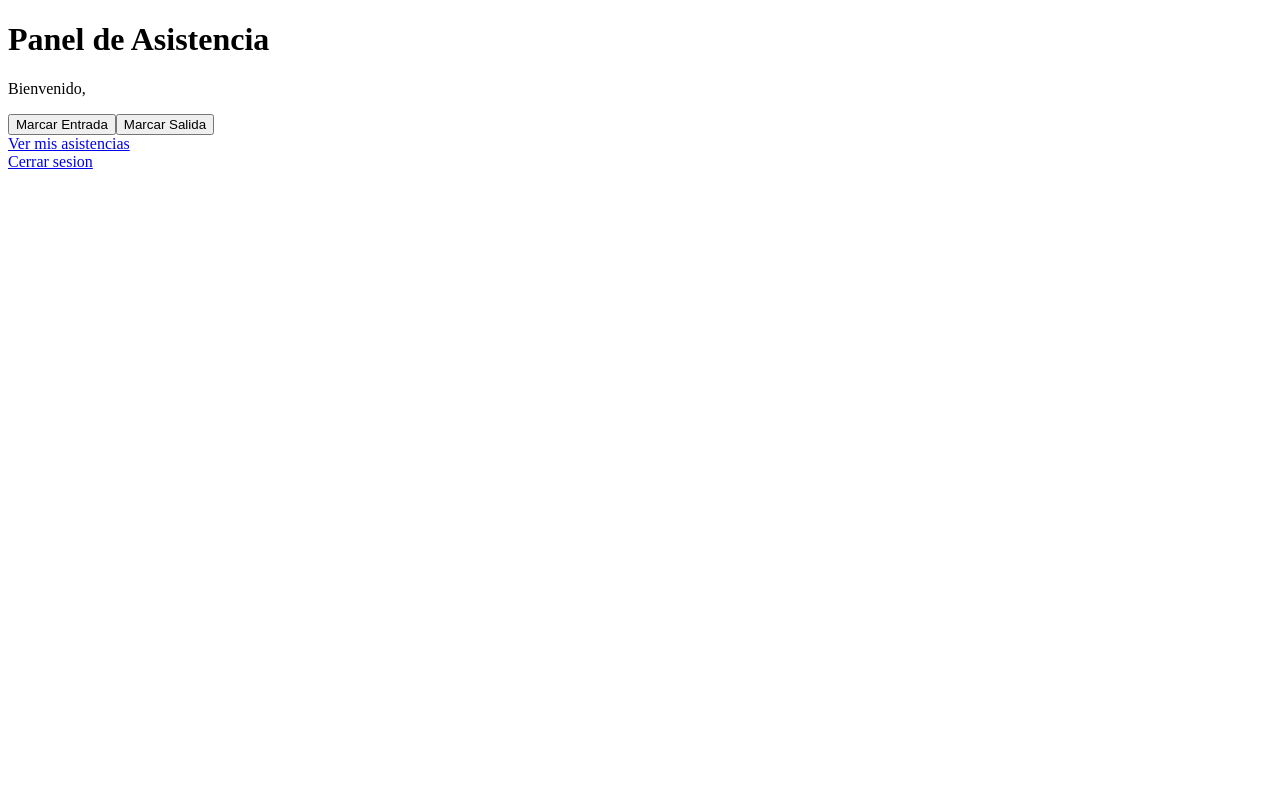
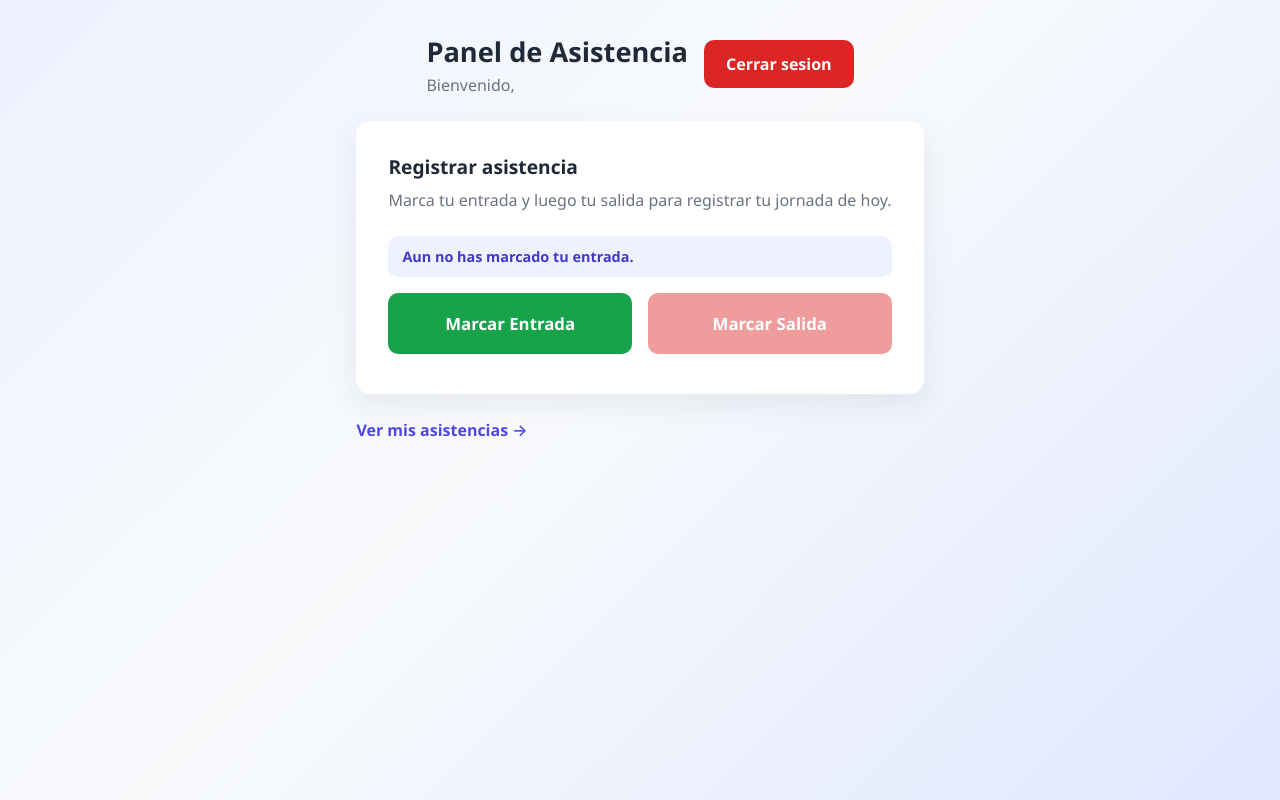
Before and after one commit to Salmon5g/PaginaRegistroAsistencia, a Nuxt app in the folder sistema de registro de asistencia de empleados/client/: page /panel in a window 1280 px wide. Built offline with nearby package versions, Linux system fonts and the light colour scheme; no server answers; sample sign-in values are in the browser's storage.

Commit message:
avance del registro de jornada

```diff
--- /dev/null
+++ b/sistema de registro de asistencia de empleados/client/app/assets/css/main.css
@@ -0,0 +1,211 @@
+:root {
+  --primary: #4f46e5;
+  --primary-dark: #4338ca;
+  --primary-light: #eef2ff;
+  --success: #16a34a;
+  --success-light: #dcfce7;
+  --danger: #dc2626;
+  --danger-light: #fee2e2;
+  --text: #1f2937;
+  --muted: #6b7280;
+  --bg: #f1f5f9;
+  --card-shadow: 0 10px 30px rgba(31, 41, 55, 0.08);
+  --radius: 14px;
+}
+
+* {
+  margin: 0;
+  padding: 0;
+  box-sizing: border-box;
+}
+
+html,
+body {
+  min-height: 100vh;
+}
+
+body {
+  font-family: 'Segoe UI', system-ui, -apple-system, Arial, sans-serif;
+  background: linear-gradient(135deg, #eef2ff 0%, #f8fafc 45%, #e0e7ff 100%);
+  color: var(--text);
+  line-height: 1.5;
+}
+
+a {
+  color: var(--primary);
+  text-decoration: none;
+}
+
+a:hover {
+  text-decoration: underline;
+}
+
+.page {
+  min-height: 100vh;
+  display: flex;
+  flex-direction: column;
+}
+
+.page--center {
+  align-items: center;
+  justify-content: center;
+  padding: 24px;
+}
+
+.card {
+  background: #ffffff;
+  border-radius: var(--radius);
+  box-shadow: var(--card-shadow);
+  padding: 32px;
+}
+
+.badge {
+  display: inline-block;
+  background: var(--primary-light);
+  color: var(--primary-dark);
+  font-weight: 600;
+  font-size: 0.8rem;
+  letter-spacing: 0.05em;
+  text-transform: uppercase;
+  padding: 6px 14px;
+  border-radius: 999px;
+  margin-bottom: 16px;
+}
+
+.btn {
+  display: inline-block;
+  font: inherit;
+  font-weight: 600;
+  border: none;
+  border-radius: 10px;
+  padding: 12px 22px;
+  cursor: pointer;
+  transition: background 0.15s ease, transform 0.05s ease;
+}
+
+.btn:active {
+  transform: scale(0.98);
+}
+
+.btn:disabled {
+  opacity: 0.6;
+  cursor: not-allowed;
+}
+
+.btn--primary {
+  background: var(--primary);
+  color: #ffffff;
+}
+
+.btn--primary:hover {
+  background: var(--primary-dark);
+}
+
+.btn--success {
+  background: var(--success);
+  color: #ffffff;
+}
+
+.btn--success:hover {
+  background: #15803d;
+}
+
+.btn--danger {
+  background: var(--danger);
+  color: #ffffff;
+}
+
+.btn--danger:hover {
+  background: #b91c1c;
+}
+
+.btn--block {
+  width: 100%;
+}
+
+.form-group {
+  margin-bottom: 18px;
+  text-align: left;
+}
+
+.form-group label {
+  display: block;
+  font-weight: 600;
+  font-size: 0.9rem;
+  margin-bottom: 6px;
+  color: var(--text);
+}
+
+.form-group input {
+  width: 100%;
+  font: inherit;
+  padding: 12px 14px;
+  border: 1px solid #d1d5db;
+  border-radius: 10px;
+  background: #ffffff;
+  transition: border-color 0.15s ease, box-shadow 0.15s ease;
+}
+
+.form-group input:focus {
+  outline: none;
+  border-color: var(--primary);
+  box-shadow: 0 0 0 3px rgba(79, 70, 229, 0.15);
+}
+
+.alert {
+  border-radius: 10px;
+  padding: 10px 14px;
+  font-size: 0.9rem;
+  margin-bottom: 16px;
+}
+
+.alert--error {
+  background: var(--danger-light);
+  color: var(--danger);
+}
+
+.alert--success {
+  background: var(--success-light);
+  color: var(--success);
+}
+
+.table-wrap {
+  overflow-x: auto;
+}
+
+table {
+  width: 100%;
+  border-collapse: collapse;
+}
+
+th,
+td {
+  text-align: left;
+  padding: 12px 14px;
+}
+
+thead th {
+  background: var(--primary-light);
+  color: var(--primary-dark);
+  font-size: 0.85rem;
+  text-transform: uppercase;
+  letter-spacing: 0.05em;
+}
+
+tbody tr {
+  border-bottom: 1px solid #e5e7eb;
+}
+
+tbody tr:last-child {
+  border-bottom: none;
+}
+
+tbody tr:hover {
+  background: #f9fafb;
+}
+
+.empty-state {
+  text-align: center;
+  color: var(--muted);
+  padding: 24px;
+}
--- a/sistema de registro de asistencia de empleados/client/app/pages/asistencias.vue
+++ b/sistema de registro de asistencia de empleados/client/app/pages/asistencias.vue
@@ -1,7 +1,11 @@
 <template>
-  <div>
-    <h1>Mis Asistencias</h1>
-    <table v-if="asistencias.length">
+  <div class="page asistencias">
+    <div class="card">
+      <span class="badge">Quimicos SPA</span>
+      <h1 class="asistencias__title">Mis Asistencias</h1>
+
+      <div v-if="asistencias.length" class="table-wrap">
+        <table>
           <thead>
             <tr>
               <th>Tipo</th>
@@ -15,8 +19,13 @@
             </tr>
           </tbody>
         </table>
-    <p v-else>No hay registros.</p>
-    <NuxtLink to="/panel">Volver</NuxtLink>
+      </div>
+      <p v-else class="empty-state">No hay registros por el momento.</p>
+
+      <p class="asistencias__foot">
+        <NuxtLink to="/panel">&larr; Volver al panel</NuxtLink>
+      </p>
+    </div>
   </div>
 </template>
 
@@ -37,3 +46,28 @@ onMounted(async () => {
   }
 });
 </script>
+
+<style scoped>
+.asistencias {
+  min-height: 100vh;
+  display: flex;
+  justify-content: center;
+  align-items: flex-start;
+  padding: 32px 24px;
+}
+
+.asistencias .card {
+  width: 100%;
+  max-width: 640px;
+}
+
+.asistencias__title {
+  font-size: 1.6rem;
+  margin-bottom: 20px;
+}
+
+.asistencias__foot {
+  margin-top: 20px;
+  font-weight: 600;
+}
+</style>
--- a/sistema de registro de asistencia de empleados/client/app/pages/login.vue
+++ b/sistema de registro de asistencia de empleados/client/app/pages/login.vue
@@ -1,18 +1,29 @@
 <template>
-  <div class="login-container">
-    <h1>Iniciar Sesion</h1>
-    <form @submit.prevent="handleLogin">
-      <div>
-        <label>Email</label>
-        <input v-model="email" type="email" required />
-      </div>
-      <div>
-        <label>Password</label>
-        <input v-model="password" type="password" required />
-      </div>
-      <p v-if="error" style="color:red">{{ error }}</p>
-      <button type="submit">Entrar</button>
-    </form>
+  <div class="page page--center">
+    <div class="card login-card">
+      <span class="badge">Quimicos SPA</span>
+      <h1 class="login-card__title">Iniciar Sesion</h1>
+      <p class="login-card__subtitle">Ingresa tus credenciales para continuar</p>
+
+      <form @submit.prevent="handleLogin">
+        <div class="form-group">
+          <label for="email">Email</label>
+          <input id="email" v-model="email" type="email" placeholder="tu@correo.cl" required />
+        </div>
+        <div class="form-group">
+          <label for="password">Password</label>
+          <input id="password" v-model="password" type="password" placeholder="Tu clave" required />
+        </div>
+        <p v-if="error" class="alert alert--error">{{ error }}</p>
+        <button type="submit" class="btn btn--primary btn--block" :disabled="cargando">
+          {{ cargando ? 'Ingresando...' : 'Entrar' }}
+        </button>
+      </form>
+
+      <p class="login-card__foot">
+        <NuxtLink to="/">Volver al inicio</NuxtLink>
+      </p>
+    </div>
   </div>
 </template>
 
@@ -21,9 +32,11 @@ const config = useRuntimeConfig();
 const email = ref('');
 const password = ref('');
 const error = ref('');
+const cargando = ref(false);
 
 async function handleLogin() {
   error.value = '';
+  cargando.value = true;
   try {
     const res = await $fetch(`${config.public.apiBase}/auth/login`, {
       method: 'POST',
@@ -36,6 +49,32 @@ async function handleLogin() {
     }
   } catch (e) {
     error.value = 'Credenciales invalidas';
+  } finally {
+    cargando.value = false;
   }
 }
 </script>
+
+<style scoped>
+.login-card {
+  width: 100%;
+  max-width: 420px;
+  padding: 40px;
+}
+
+.login-card__title {
+  font-size: 1.6rem;
+  margin-bottom: 4px;
+}
+
+.login-card__subtitle {
+  color: var(--muted);
+  margin-bottom: 24px;
+}
+
+.login-card__foot {
+  margin-top: 20px;
+  font-size: 0.9rem;
+  text-align: center;
+}
+</style>
--- a/sistema de registro de asistencia de empleados/client/app/pages/panel.vue
+++ b/sistema de registro de asistencia de empleados/client/app/pages/panel.vue
@@ -1,14 +1,48 @@
 <template>
-  <div class="panel">
-    <h1>Panel de Asistencia</h1>
-    <p>Bienvenido, {{ usuario?.nombre }}</p>
-    <button @click="registrarAsistencia('entrada')">Marcar Entrada</button>
-    <button @click="registrarAsistencia('salida')">Marcar Salida</button>
-    <p v-if="mensaje">{{ mensaje }}</p>
-    <br />
-    <NuxtLink to="/asistencias">Ver mis asistencias</NuxtLink>
-    <br />
-    <a href="#" @click.prevent="logout">Cerrar sesion</a>
+  <div class="page panel">
+    <header class="panel__header">
+      <div>
+        <h1 class="panel__title">Panel de Asistencia</h1>
+        <p class="panel__welcome">Bienvenido, <strong>{{ usuario?.nombre }}</strong></p>
+      </div>
+      <a href="#" class="btn btn--danger" @click.prevent="logout">Cerrar sesion</a>
+    </header>
+
+    <main class="panel__body">
+      <div class="card">
+        <h2 class="panel__subtitle">Registrar asistencia</h2>
+        <p class="panel__hint">
+          Marca tu entrada y luego tu salida para registrar tu jornada de hoy.
+        </p>
+
+        <p v-if="estadoTexto" class="panel__estado">{{ estadoTexto }}</p>
+
+        <div class="panel__actions">
+          <button
+            class="btn btn--success btn--big"
+            :disabled="cargando || !puedeEntrada"
+            @click="registrarAsistencia('entrada')"
+          >
+            Marcar Entrada
+          </button>
+          <button
+            class="btn btn--danger btn--big"
+            :disabled="cargando || !puedeSalida"
+            @click="registrarAsistencia('salida')"
+          >
+            Marcar Salida
+          </button>
+        </div>
+
+        <p v-if="mensaje" :class="['alert', errorRegistro ? 'alert--error' : 'alert--success']">
+          {{ mensaje }}
+        </p>
+      </div>
+
+      <nav class="panel__links">
+        <NuxtLink to="/asistencias">Ver mis asistencias &rarr;</NuxtLink>
+      </nav>
+    </main>
   </div>
 </template>
 
@@ -16,13 +50,54 @@
 const config = useRuntimeConfig();
 const usuario = ref(null);
 const mensaje = ref('');
+const errorRegistro = ref(false);
+const cargando = ref(false);
+const puedeEntrada = ref(true);
+const puedeSalida = ref(false);
+const estadoTexto = ref('');
+const ultimaMarca = ref(null);
 
-onMounted(() => {
+onMounted(async () => {
   const data = localStorage.getItem('usuario');
   if (data) usuario.value = JSON.parse(data);
+  await cargarEstado();
 });
 
+async function cargarEstado() {
+  const token = localStorage.getItem('token');
+  if (!token) return navigateTo('/login');
+
+  const hoyInicio = new Date();
+  hoyInicio.setHours(0, 0, 0, 0);
+
+  try {
+    const res = await $fetch(`${config.public.apiBase}/asistencias/mis`, {
+      headers: { Authorization: `Bearer ${token}` },
+    });
+    const hoy = (res.data || []).filter((a) => new Date(a.fecha_hora) >= hoyInicio);
+    ultimaMarca.value = hoy.length ? hoy[0] : null;
+  } catch (e) {
+    ultimaMarca.value = null;
+  }
+
+  if (!ultimaMarca.value) {
+    puedeEntrada.value = true;
+    puedeSalida.value = false;
+    estadoTexto.value = 'Aun no has marcado tu entrada.';
+  } else if (ultimaMarca.value.tipo === 'entrada') {
+    puedeEntrada.value = false;
+    puedeSalida.value = true;
+    estadoTexto.value = 'Entrada registrada. Ahora marca tu salida.';
+  } else {
+    puedeEntrada.value = true;
+    puedeSalida.value = false;
+    estadoTexto.value = 'Jornada completada. Puedes iniciar una nueva entrada.';
+  }
+}
+
 async function registrarAsistencia(tipo) {
+  cargando.value = true;
+  errorRegistro.value = false;
   try {
     const token = localStorage.getItem('token');
     await $fetch(`${config.public.apiBase}/asistencias`, {
@@ -31,8 +106,12 @@ async function registrarAsistencia(tipo) {
       body: { tipo },
     });
     mensaje.value = `${tipo.charAt(0).toUpperCase() + tipo.slice(1)} registrada correctamente`;
+    await cargarEstado();
   } catch (e) {
-    mensaje.value = 'Error al registrar';
+    errorRegistro.value = true;
+    mensaje.value = e?.data?.message || 'Error al registrar';
+  } finally {
+    cargando.value = false;
   }
 }
 
@@ -42,3 +121,81 @@ function logout() {
   navigateTo('/login');
 }
 </script>
+
+<style scoped>
+.panel {
+  padding: 32px 24px;
+}
+
+.panel__header {
+  max-width: 720px;
+  margin: 0 auto 24px;
+  display: flex;
+  align-items: center;
+  justify-content: space-between;
+  gap: 16px;
+  flex-wrap: wrap;
+}
+
+.panel__title {
+  font-size: 1.7rem;
+}
+
+.panel__welcome {
+  color: var(--muted);
+}
+
+.panel__body {
+  max-width: 720px;
+  margin: 0 auto;
+}
+
+.panel__subtitle {
+  font-size: 1.2rem;
+  margin-bottom: 6px;
+}
+
+.panel__hint {
+  color: var(--muted);
+  margin-bottom: 24px;
+}
+
+.panel__estado {
+  background: var(--primary-light);
+  color: var(--primary-dark);
+  border-radius: 10px;
+  padding: 10px 14px;
+  font-weight: 600;
+  font-size: 0.9rem;
+  margin-bottom: 16px;
+}
+
+.panel__actions {
+  display: grid;
+  grid-template-columns: 1fr 1fr;
+  gap: 16px;
+  margin-bottom: 8px;
+}
+
+.btn--big {
+  padding: 18px 20px;
+  font-size: 1.05rem;
+}
+
+.btn--big:disabled {
+  opacity: 0.45;
+  cursor: not-allowed;
+  transform: none;
+}
+
+.panel__links {
+  margin-top: 24px;
+  font-weight: 600;
+}
+
+@media (max-width: 480px) {
+  .panel__actions {
+    grid-template-columns: 1fr;
+  }
+}
+</style>
--- a/sistema de registro de asistencia de empleados/client/nuxt.config.ts
+++ b/sistema de registro de asistencia de empleados/client/nuxt.config.ts
@@ -2,6 +2,7 @@ export default defineNuxtConfig({
   compatibilityDate: '2025-05-15',
   devtools: { enabled: true },
   ssr: false,
+  css: ['~/assets/css/main.css'],
   app: {
     head: {
       title: 'Sistema de Asistencia',
```
Also changed, not shown: sistema de registro de asistencia de empleados/client/app/pages/index.vue (+30 -4 lines), 1 other file (tests, documents, lock files or other folders). Lines whose indentation alone changed are shown as unchanged.
